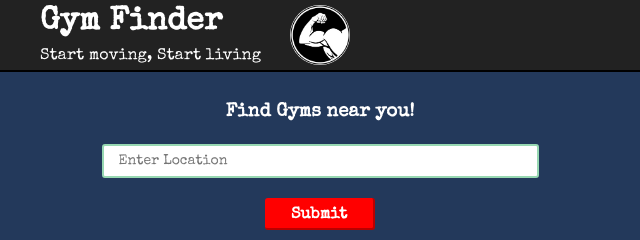
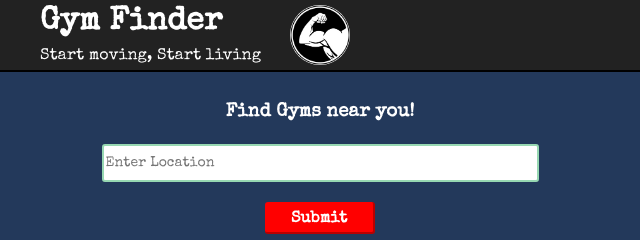
Before and after one commit to Redrogue12/gym-finder, a plain HTML site: page index.html in a window 1280 px wide. Shown: the top 240 px of the page, 320-960 px from the left. Drawn offline with nearby package versions, Linux system fonts and the light colour scheme; a web font is replaced by a local one.

Commit message:
Bigger form

```diff
--- a/main.css
+++ b/main.css
@@ -58,10 +58,10 @@ main {
 input[type="text"] {
     border-radius: 3px;
     border: 2px solid #97D8B2;
-    height: 32px;
+    line-height: 32px;
     font-size: 14px;
     width: 100%;
-    padding: 15px;
+    /*padding: 15px;*/
 }
 
 input[type="text"]:focus {
```
